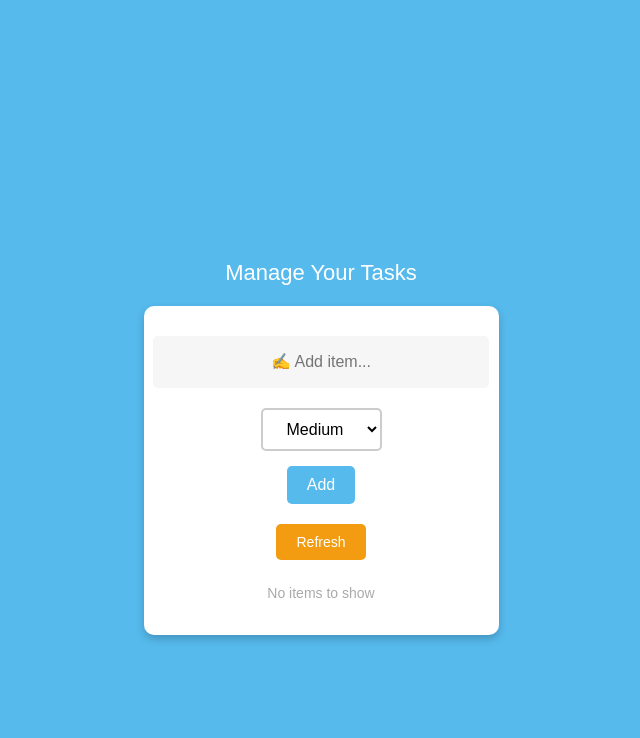
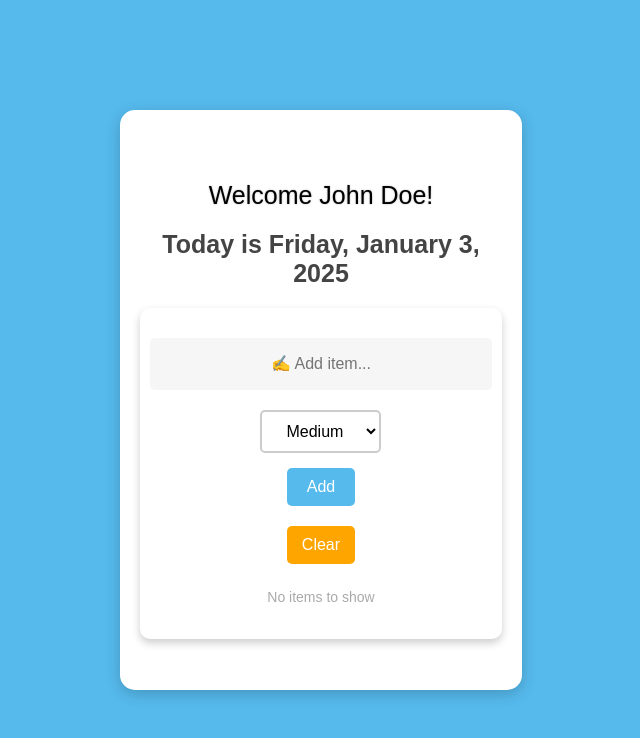
Before and after one commit to Hazem-ElKanawati/TaskManager, a React (Create React App) app in the folder frontend/: page /todolist in a window 1280 px wide. Shown: the top 738 px of the page, without its empty margins (319-959 px from the left). Built offline with nearby package versions, Linux system fonts and the light colour scheme.

Commit message:
Added Frontend

```diff
--- a/frontend/src/components/ToDoList.css
+++ b/frontend/src/components/ToDoList.css
@@ -11,13 +11,28 @@ body {
   margin-top: 20px;
 }
 
-/* Container */
 .container {
-  padding-top: 75px;
+  padding: 40px;
+  background: #ffffff;
+  border-radius: 15px;
+  box-shadow: 0 4px 15px rgba(0, 0, 0, 0.2);
+  width: 70%; /* Adjust width to stretch more horizontally */
+  max-width: 1000px; /* Maintain a limit for large screens */
+  min-height: 500px;
+  margin: auto;
+  text-align: center;
   display: flex;
   flex-direction: column;
+  justify-content: center;
   align-items: center;
-  justify-content: center;
+}
+.n {
+  color: white;
+  background-color: transparent; /* Optional: Ensures the background doesn't affect the text */
+  font-size: 16px; /* Adjust size if necessary */
+  text-align: center; /* Optional: Center-aligns the text */
+  overflow-wrap: break-word; /* Ensures long text wraps to the next line */
+  padding: 10px; /* Adds some spacing around the text */
 }
 
 /* To-Do List Section */
@@ -142,7 +157,7 @@ button:hover {
   height: 12px;
   border-radius: 2.5px;
   position: absolute;
-  margin-left: -20px;
+  margin-left: -10px;
   margin-top: 4px;
 }
 
@@ -159,9 +174,58 @@ body {
 
 .today {
   text-align: center;
-  color: #fff;
+  color: #888;
   font-size: 22px;
   margin-bottom: 20px;
+}
+.welcome {
+  color: black; /* Makes the text color white */
+  font-size: 25px; /* Adjust the font size as needed */
+  font-weight: no; /* Makes the text bold */
+  text-align: center; /* Centers the text horizontally */
+  margin-top: 20px; /* Adds spacing above the welcome message */
+  margin-bottom: 10px; /* Adds spacing below the welcome message */
+  text-shadow: 0px 0px 2px rgba(0, 0, 0, 0.3); /* Adds a subtle shadow for better visibility */
+}
+.clear-btn {
+  background-color: #ffa500; /* Same orange color as Refresh */
+  color: white;
+  border: none;
+  border-radius: 5px;
+  padding: 10px 15px;
+  font-size: 16px;
+  cursor: pointer;
+  transition: all 0.3s ease;
+}
+.date {
+  text-align: center;
+  margin-top: 10px;
+  margin-bottom: 20px;
+  font-size: 25px;
+  font-weight: bold;
+  color: #444;
+}
+
+.clear-btn:hover {
+  background-color: #e59400; /* Slightly darker orange on hover */
+  box-shadow: 0 4px 8px rgba(0, 0, 0, 0.2); /* Adds shadow effect */
+}
+
+.clear-btn:active {
+  transform: scale(0.95); /* Button shrinks slightly on click */
+}
+
+.n {
+  color: white; /* Text remains white */
+  background-color: rgba(255, 255, 255, 0.1); /* Adds a light white background for visibility */
+  width: 90%; /* Adjust the width to fit the desired margins */
+  max-width: 1200px; /* Optional: Set a maximum width */
+  margin: 20px auto; /* Centers the div horizontally and adds vertical spacing */
+  padding: 10px; /* Adds inner spacing */
+  text-align: center; /* Centers the text inside the box */
+  border-radius: 10px; /* Rounds the corners slightly */
+  border: 1px solid rgba(255, 255, 255, 0.5); /* Adds a border for visibility */
+  box-shadow: 0 0px 0px rgba(0, 0, 0, 0.2); /* Adds a subtle shadow */
 }
 
 .add-control {
--- a/frontend/src/components/ToDoList.js
+++ b/frontend/src/components/ToDoList.js
@@ -1,10 +1,23 @@
-import React, { useEffect, useState } from "react";
+import React, { useState, useEffect } from "react";
 import "./ToDoList.css";
 
 function ToDoList() {
   const [tasks, setTasks] = useState([]);
   const [newTask, setNewTask] = useState("");
   const [priority, setPriority] = useState("Medium");
+  const [currentDate, setCurrentDate] = useState("");
+
+  useEffect(() => {
+    // Get today's date
+    const today = new Date();
+    const formattedDate = today.toLocaleDateString("en-US", {
+      weekday: "long",
+      year: "numeric",
+      month: "long",
+      day: "numeric",
+    });
+    setCurrentDate(formattedDate);
+  }, []);
 
   const addTask = () => {
     if (!newTask.trim()) {
@@ -24,6 +37,10 @@ function ToDoList() {
 
   const removeTask = (id) => {
     setTasks(tasks.filter((task) => task.id !== id));
+  };
+
+  const clearAllTasks = () => {
+    setTasks([]);
   };
 
   const toggleTaskStatus = (id) => {
@@ -51,7 +68,8 @@ function ToDoList() {
 
   return (
     <div className="container">
-      <div className="today">Manage Your Tasks</div>
+      <div className="welcome">Welcome John Doe!</div>
+      <div className="date">Today is {currentDate}</div>
       <div className="todo-list-section">
         <div className="add-control">
           <input
@@ -73,7 +91,9 @@ function ToDoList() {
           <button className="add-btn" onClick={addTask}>
             Add
           </button>
-          <button className="refresh hidden">Refresh</button>
+          <button className="clear-btn" onClick={clearAllTasks}>
+            Clear
+          </button>
         </div>
         <ul className="todo-list">
           {tasks.length === 0 && (
@@ -94,7 +114,7 @@ function ToDoList() {
                     checked={task.status === "done"}
                     onChange={() => toggleTaskStatus(task.id)}
                   />
-                  {task.title} - <span><i>{task.priority} Priority</i></span>
+                  {task.title} - <span>{task.priority} Priority</span>
                 </label>
                 <span className="close" onClick={() => removeTask(task.id)}>
                   ✕
```
